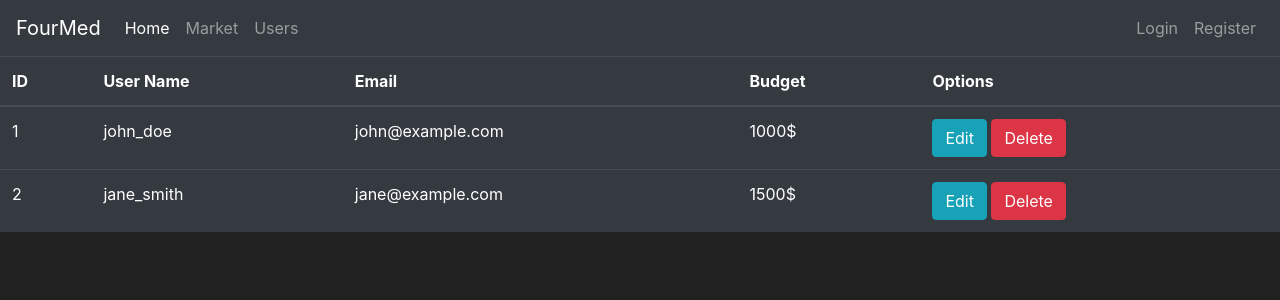
After one commit to RajabM1/flask-tutorial, a Flask app: page /users in a window 1280 px wide. The commit adds this page. Shown: the top 300 px of the page. Run offline with Flask 3, Linux system fonts and the light colour scheme; data comes from the database, SQL or seed files in the repository.

Commit message:
Added a users page

```diff
--- a/flaskr/routes.py
+++ b/flaskr/routes.py
@@ -1,6 +1,7 @@
 from flaskr import app
 from flask import render_template
 from flaskr.models.item import Item
+from flaskr.models.user import User
 from flaskr.forms import RegisterForm
 
 
@@ -16,6 +17,12 @@ def market_page():
     return render_template("market.html.jinja", items=items)
 
 
+@app.route("/users")
+def users_page():
+    users = User.query.all()
+    return render_template("users.html.jinja", users=users)
+
+
 @app.route("/register")
 def register_page():
     form = RegisterForm()
--- a/flaskr/templates/layout/base.html.jinja
+++ b/flaskr/templates/layout/base.html.jinja
@@ -37,6 +37,9 @@
                 <li class="nav-item">
                     <a class="nav-link" href="{{ url_for('market_page') }}">Market</a>
                 </li>
+                <li class="nav-item">
+                    <a class="nav-link" href="{{ url_for('users_page') }}">Users</a>
+                </li>
             </ul>
             <ul class="navbar-nav">
                 <li class="nav-item">
--- /dev/null
+++ b/flaskr/templates/users.html.jinja
@@ -0,0 +1,32 @@
+{% extends "layout/base.html.jinja" %}
+{% block title %}
+Users Page
+{% endblock title %}
+
+{% block content %}
+<table class="table table-hover table-dark">
+    <thead>
+        <tr>
+            <th scope="col">ID</th>
+            <th scope="col">User Name</th>
+            <th scope="col">Email</th>
+            <th scope="col">Budget</th>
+            <th scope="col">Options</th>
+        </tr>
+    </thead>
+    <tbody>
+        {% for user in users %}
+        <tr>
+            <td>{{ user.id }}</td>
+            <td>{{ user.username }}</td>
+            <td>{{ user.email }}</td>
+            <td>{{ user.budget }}$</td>
+            <td>
+                <button class="btn btn-outline btn-info">Edit</button>
+                <button class="btn btn-outline btn-danger">Delete</button>
+            </td>
+        </tr>
+        {% endfor %}
+    </tbody>
+</table>
+{% endblock content %}
```
